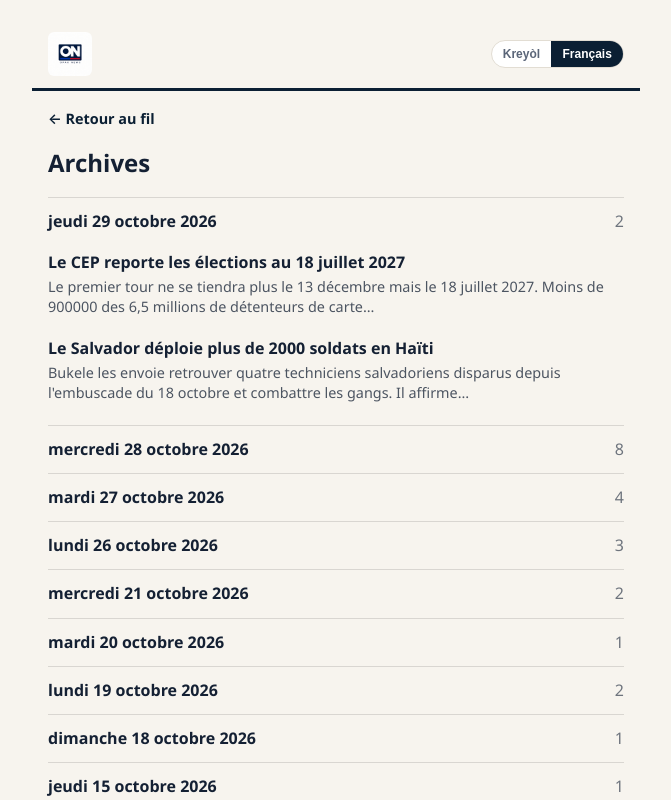
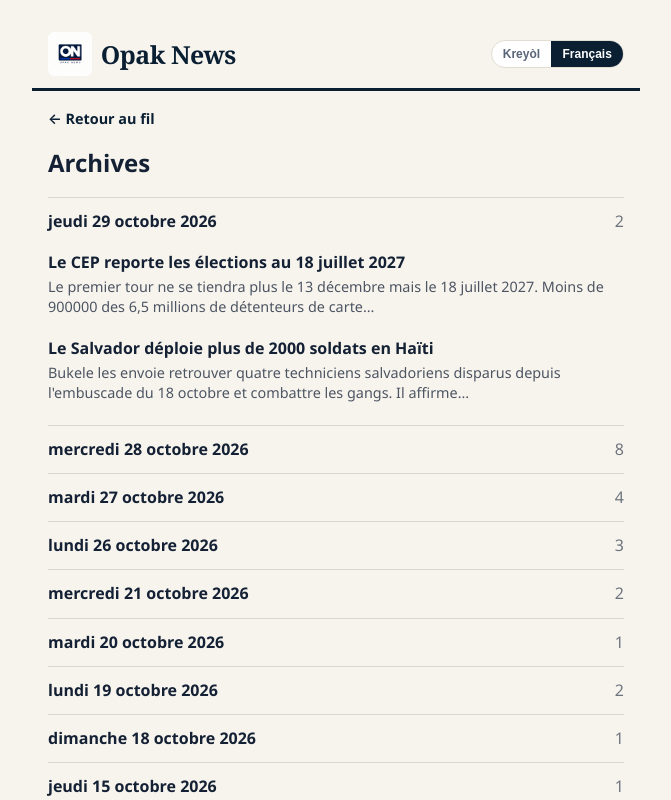
Before and after one commit to haitialways-pixel/opak-news, a React (Vite) app: page /archives in a window 1280 px wide. Shown: the top 800 px of the page, without its empty margins (304-975 px from the left). Built offline with nearby package versions, Linux system fonts and the light colour scheme; no server answers.

Commit message:
Header: restore Opak News wordmark beside logo

```diff
--- a/src/components/SiteHeader.tsx
+++ b/src/components/SiteHeader.tsx
@@ -8,6 +8,7 @@ export function SiteHeader() {
     <div className="site-header masthead-top">
       <Link to="/" className="brand">
         <img className="brand-logo" src="/opak-logo-512.png" alt={SITE.name} width="44" height="44" />
+        <span className="brand-name">{SITE.name}</span>
       </Link>
       <LanguageToggle />
     </div>
--- a/src/index.css
+++ b/src/index.css
@@ -768,3 +768,8 @@ a[href^="tel:"] {
 @media (max-width: 380px) {
   .brand-logo { height: 40px; }
 }
+.brand-name { white-space: nowrap; line-height: 1; }
+@media (max-width: 380px) {
+  .brand { gap: 0.45rem; }
+  .brand-name { font-size: 1.3rem; }
+}
```
